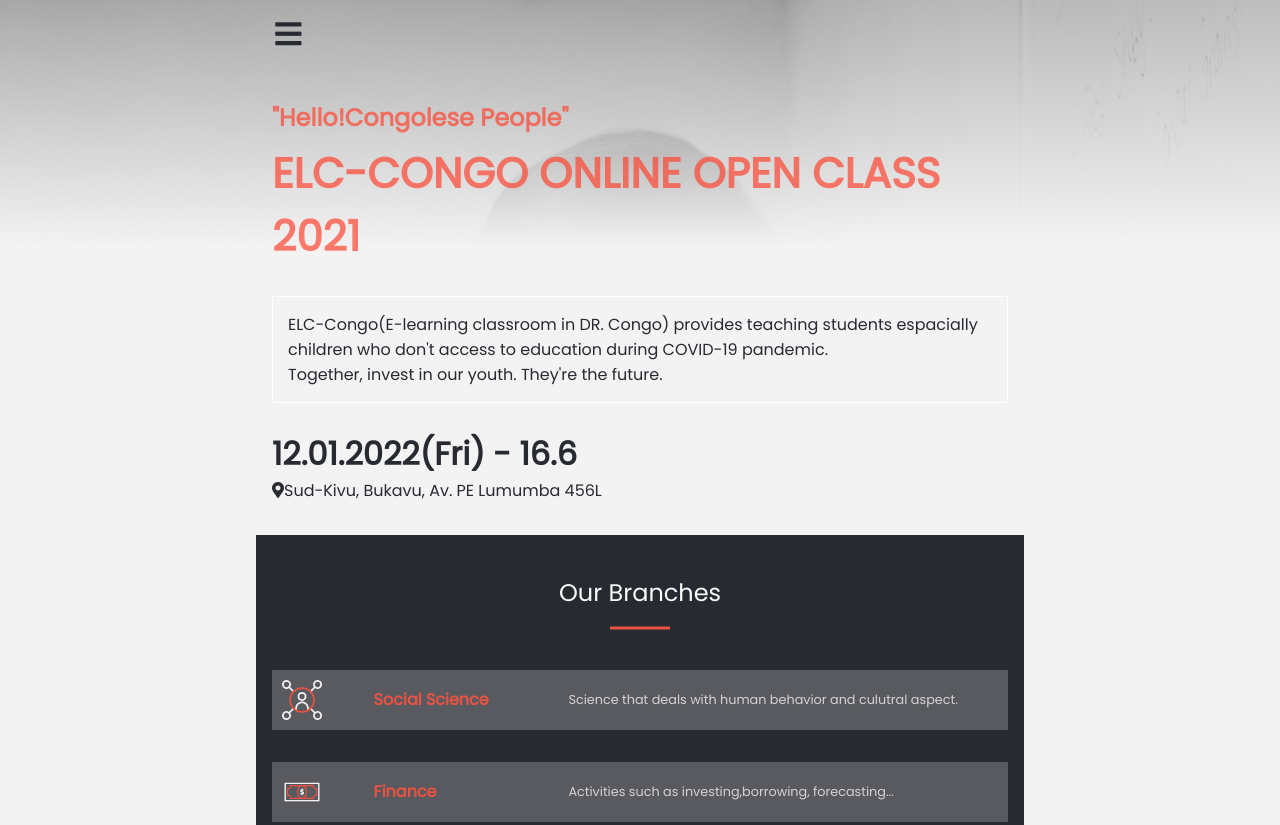
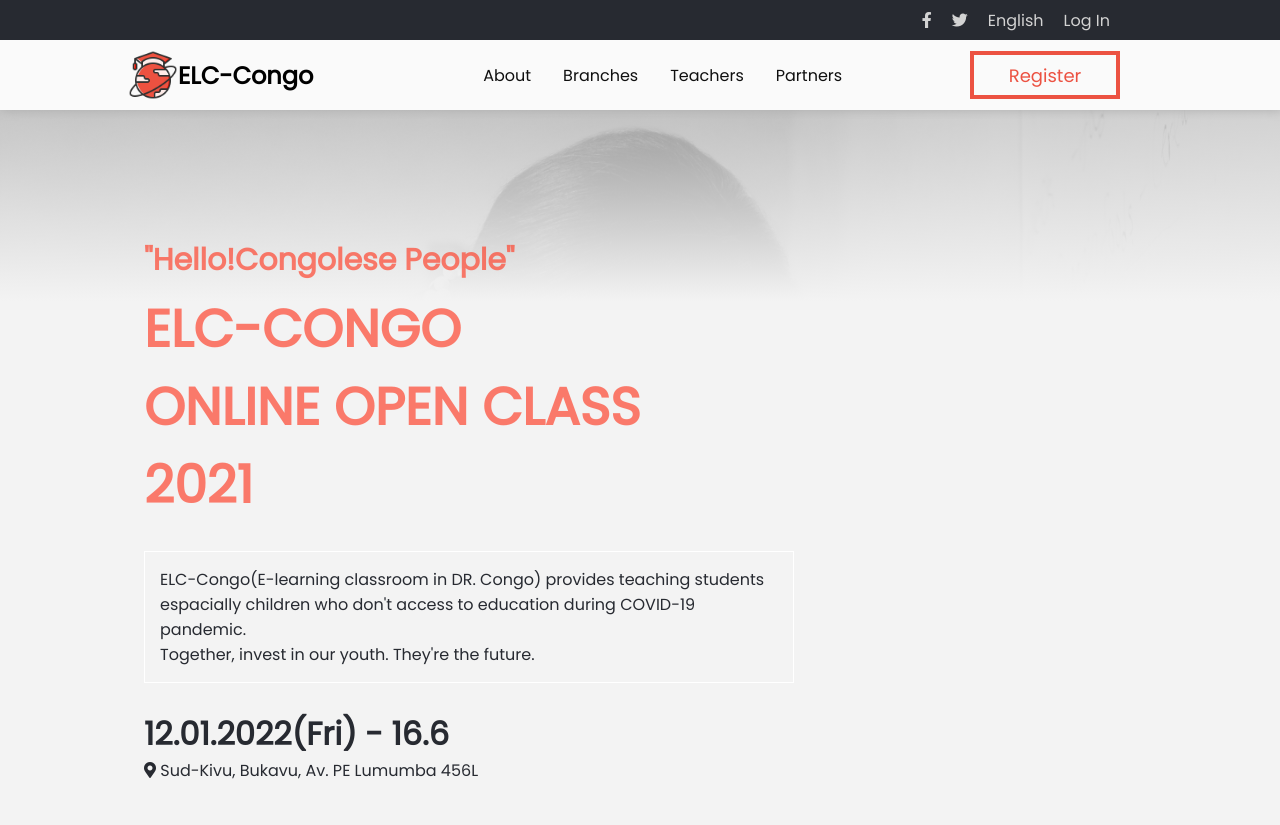
Before and after one commit to Kandy-Peter/ELC-Congo-First-capston-project, a website: page index.html in a window 1280 px wide. Shown: the top 825 px of the page. Drawn offline with Linux system fonts and the light colour scheme.

Commit message:
Add desktop version

```diff
--- a/index.html
+++ b/index.html
@@ -19,12 +19,23 @@
 </head>
 <body>
     <header>
+        <div class="top-nav">
+            <ul>
+                <li><a href="#"><i class="fab fa-facebook-f"></i></a></li>
+                <li><a href="#"><i class="fab fa-twitter"></i></a></li>
+                <li><a href="#">English</a></li>
+                <li><a href="#">Log In</a></li>
+            </ul>
+        </div>
         <nav>
             <div class="toggle">
                 <i class="fa fa-bars open-icon"></i>
                 <i class="fa fa-times close-icon"></i>
             </div>
-            <h1 id="logo">ELC-Congo</h1>
+            <div  id="logo">
+                <img src="./images/global-education.png" alt="header-logo">
+                <h1 id="logo-name">ELC-Congo</h1>
+            </div>
 
             <div class="menu-list">
                 <ul>
@@ -45,10 +56,11 @@
             Together, invest in our youth. They're the future.
         </p>
         <h3>12.01.2022(Fri) - 16.6</h3>
-        <p><i class="fas fa-map-marker-alt"></i>Sud-Kivu, Bukavu, Av. PE Lumumba 456L</p>
+        <p><i class="fas fa-map-marker-alt"></i> Sud-Kivu, Bukavu, Av. PE Lumumba 456L</p>
     </section>
     <section class="clm2">
-        <h3>Our Branches</h3>
+        <h3 class="section-title">Our Branches</h3>
+        <div class="cards">
             <div class="services">
                 <img src="./images/social-media.png" alt="icon">
                 <h4>Social Science</h4>
@@ -83,7 +95,13 @@
                 <p>Communication network, softwars,
                     and information.</p>
             </div>
+        </div>
         <button class="join_link">Join ELC-Congo program</button>
+    </section>
+
+    <section class="clm3 feature">
+        <h3 class="section-title">Our teachers</h3>
+
     </section>
 
     <script src="./main.js"></script>
--- a/style.css
+++ b/style.css
@@ -5,6 +5,8 @@
   margin: 0;
   box-sizing: border-box;
   font-family: 'Poppins', sans-serif;
+  list-style-type: none;
+  text-decoration: none;
 }
 
 :root{
@@ -28,6 +30,10 @@ nav {
   display: flex;
   justify-content: start;
   align-items: center;
+}
+
+.top-nav {
+  display: none;
 }
 
 .toggle {
@@ -61,9 +67,11 @@ nav {
   position: absolute;
   top: 0;
   left: 0;
+  bottom: 0;
   width: 100%;
   height: 100vh;
-  pad: 2rem;
+  z-index: 1;
+  padding: 2rem;
   background: rgb(39,42,49);
   background: linear-gradient(0deg, rgba(39,42,49,1) 0%, rgba(172,168,168,1) 100%);
   color: var(--main-bg-color);
@@ -173,7 +181,7 @@ nav {
   justify-content: center;
 }
 
-.clm2 h3 {
+.section-title {
   text-align: center;
   font-size: 24px;
   font-weight: 200;
@@ -181,7 +189,7 @@ nav {
   margin-bottom: 20px;
 }
 
-.clm2 h3::after {
+.section-title::after {
   position: absolute;
   content: '';
   height: 3px;
@@ -194,7 +202,7 @@ nav {
 
 .services {
   width: 100%;
-  background-color: rgba(226, 226, 226, 0.26);
+  background-color: rgba(226, 226, 226, 0.151);
   margin: 1rem 0;
   padding: 10px;
   display: flex;
@@ -237,3 +245,179 @@ nav {
   background-color: var(--gery-color);
   border: 2px solid var(--orange-color);
 }
+
+@media screen and (min-width: 768px) {
+  body {
+    width: 100%;
+    max-width: 1400px;
+  }
+
+  header {
+    height: 110px;
+    box-shadow: 2px 0px 10px #adadad;
+    background-color: var(--main-bg-color);
+  }
+
+  nav {
+    width: 100%;
+    height:70px;
+    display: flex;
+    justify-content: space-between;
+    align-items: center;
+    width: 80%;
+    margin: 0 auto;
+  }
+
+  .top-nav {
+    display: flex;
+    height: 40px;
+    background-color: var(--bl-color);
+  }
+
+  .top-nav ul {
+    width: 75%;
+    margin: 0 auto;
+    display: flex;
+    justify-content: end;
+    align-items: center;
+    color: var(--gery-color);
+  }
+
+  .top-nav li {
+    margin: 1.3rem 10px;
+  }
+
+  .top-nav a {
+    color: var(--gery-color);
+  }
+
+  .toggle {
+    display: none;
+  }
+
+  #logo {
+    display: flex;
+    align-items: center;
+  }
+
+  #logo img{
+    width: 50px;
+    height: 50px;
+  }
+
+  .open-menu {
+    display: none;
+  }
+
+  .menu-list {
+    position: relative;
+    height: 100%;
+    width: 70%;
+    background: rgba(39, 42, 49, 0);
+    background: linear-gradient(0);
+    color: var(--bl-color);
+    display: flex;
+    flex-direction: row;
+    justify-content: space-between;
+    align-items: center;
+    transform: translateX(0);
+    transition: 0;
+    text-align: center;
+  }
+  .menu-list ul {
+    display: flex;
+    justify-content: space-around;
+  }
+
+  .menu-list li,
+  .menu-list a {
+    color: rgb(15, 15, 15);
+    font-size: 16px;
+    transition: all 0.2s ease-out;
+  }
+
+  .menu-list a:hover {
+    transform: scale(1.2);
+    border-bottom: none;
+    color: var(--orange-color);
+  }
+
+  .menu-btn {
+    margin-top: 0;
+    width: 150px;
+    height: 48px;
+    border: 4px solid var(--orange-color);
+    font-size: 18px;
+  }
+
+  /*---------------------clm-1----------*/
+
+  .clm1 {
+    padding: 8rem 9rem;
+    padding-top: 8rem;
+  }
+
+  .clm1 h2 {
+    width: 500px;
+  }
+
+  #first-title {
+    font-size: 30px;
+  }
+
+  #scd-title {
+    font-size: 52px;
+  }
+
+  #description {
+    width: 650px;
+  }
+
+  /*------------------CLM2-----------*/
+  .cards {
+    display: flex;
+    flex-direction: center;
+    margin: 0 auto;
+  }
+
+  .services {
+    display: flex;
+    flex-direction: column;
+    justify-content: space-around;
+    width: 160px;
+    height: 180px;
+    margin: 0.2rem;
+    text-align: center;
+  }
+
+  .services:hover {
+    border: 3px solid var(--main-bg-color);
+  }
+
+  .services h4 {
+    text-align: center;
+    width: 100%;
+  }
+
+  .services p {
+    width: 100%;
+  }
+
+  .join_link {
+    background-color: #d3d3d300;
+    width: fit-content;
+    height: fit-content;
+    margin-top: 4rem;
+    margin-bottom: 5rem;
+    text-transform: uppercase;
+    border: none;
+    border-bottom: 1px solid var(--main-bg-color);
+    color: var(--main-bg-color);
+  }
+
+  .join_link:hover {
+    background-color: rgba(255, 255, 255, 0);
+    border: none;
+    border-bottom: 1px solid var(--orange-color);
+  }
+}
```
Also changed, not shown: README.md, images/global-education.png (added). Lines whose indentation alone changed are shown as unchanged.
